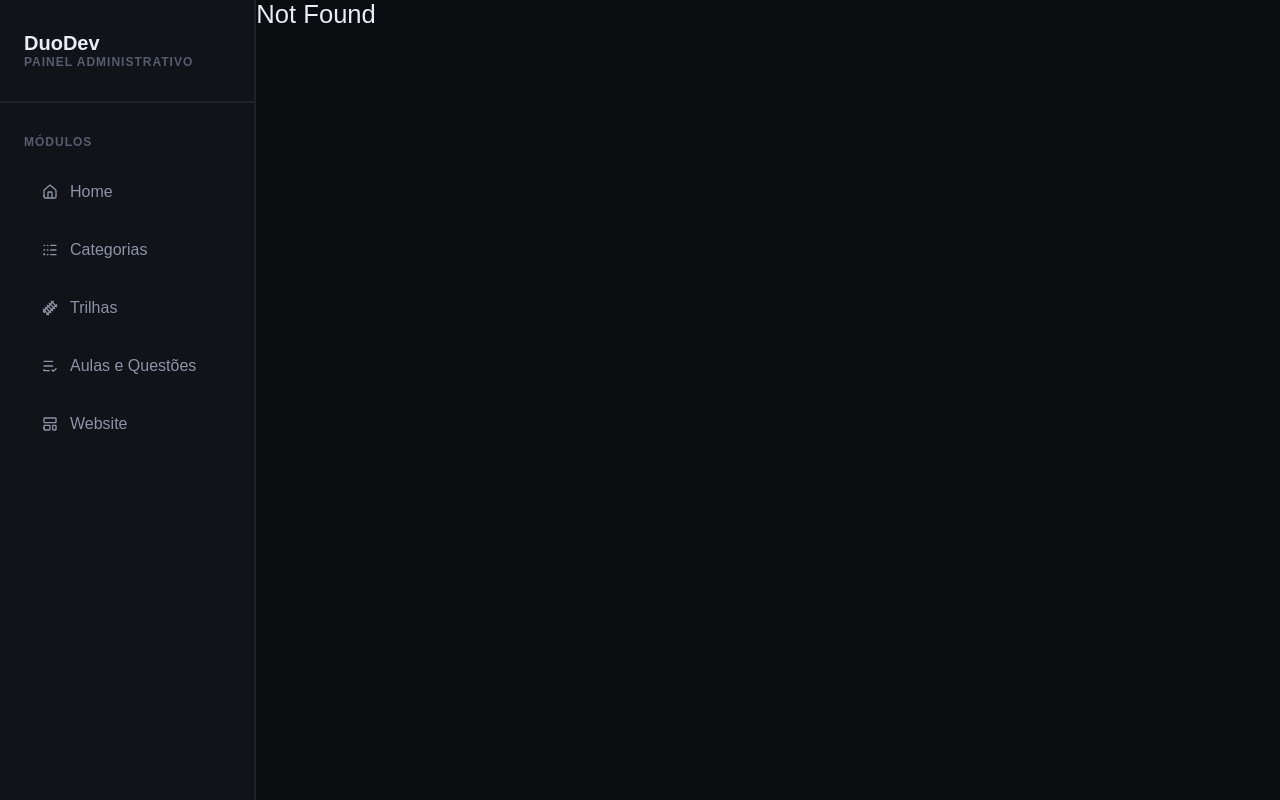
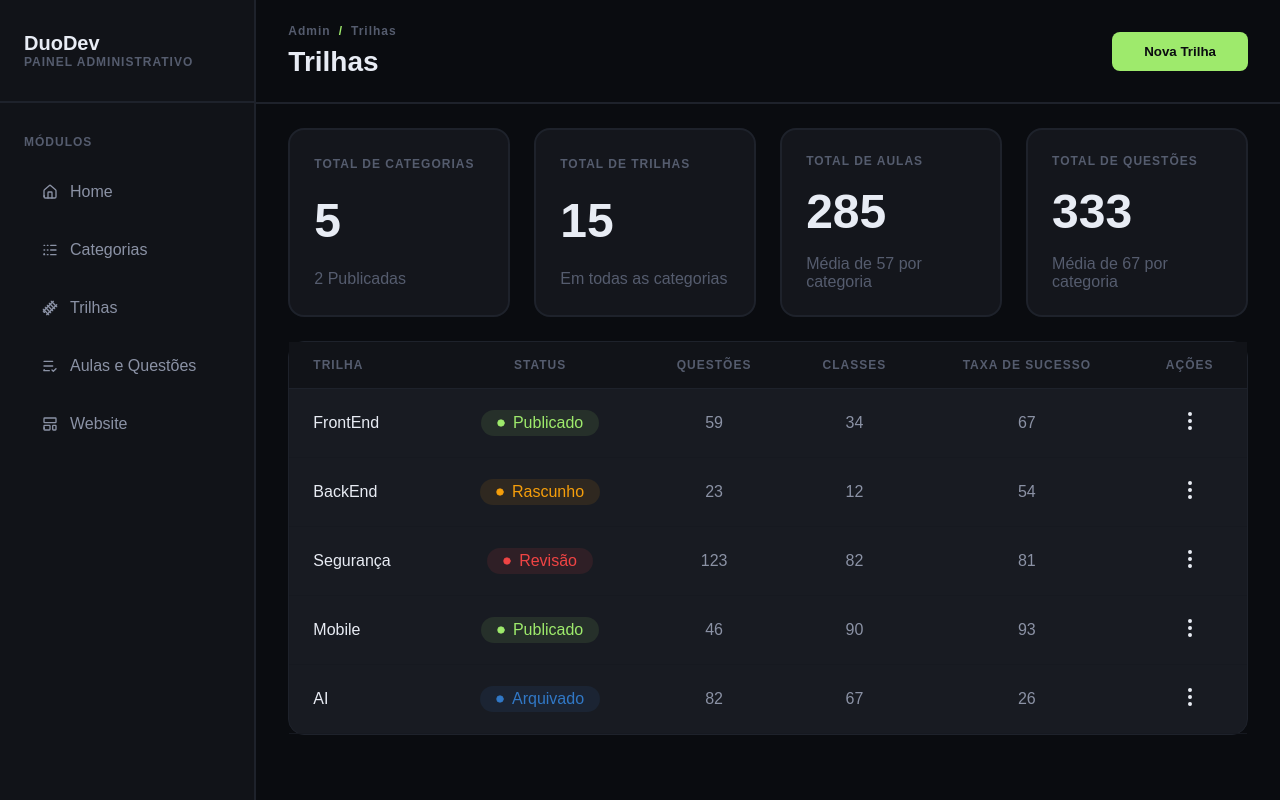
Before and after one commit to davi-job/DuoDev, a React (Vite) app in the folder apps/admin/admin-front/: page /Trilhas in a window 1280 px wide. Before the commit this address had no page. Built offline with nearby package versions, Linux system fonts and the light colour scheme.

Commit message:
FEAT: Adicionar FrontEnd do modulo de trilhas

```diff
--- a/apps/admin/admin-front/src/routeTree.gen.ts
+++ b/apps/admin/admin-front/src/routeTree.gen.ts
@@ -10,11 +10,17 @@
 
 import { Route as rootRouteImport } from './routes/__root'
 import { Route as IndexRouteImport } from './routes/index'
+import { Route as modulesTrilhasRouteImport } from './routes/(modules)/Trilhas'
 import { Route as modulesCategoriasRouteImport } from './routes/(modules)/Categorias'
 
 const IndexRoute = IndexRouteImport.update({
   id: '/',
   path: '/',
+  getParentRoute: () => rootRouteImport,
+} as any)
+const modulesTrilhasRoute = modulesTrilhasRouteImport.update({
+  id: '/(modules)/Trilhas',
+  path: '/Trilhas',
   getParentRoute: () => rootRouteImport,
 } as any)
 const modulesCategoriasRoute = modulesCategoriasRouteImport.update({
@@ -26,27 +32,31 @@ const modulesCategoriasRoute = modulesCategoriasRouteImport.update({
 export interface FileRoutesByFullPath {
   '/': typeof IndexRoute
   '/Categorias': typeof modulesCategoriasRoute
+  '/Trilhas': typeof modulesTrilhasRoute
 }
 export interface FileRoutesByTo {
   '/': typeof IndexRoute
   '/Categorias': typeof modulesCategoriasRoute
+  '/Trilhas': typeof modulesTrilhasRoute
 }
 export interface FileRoutesById {
   __root__: typeof rootRouteImport
   '/': typeof IndexRoute
   '/(modules)/Categorias': typeof modulesCategoriasRoute
+  '/(modules)/Trilhas': typeof modulesTrilhasRoute
 }
 export interface FileRouteTypes {
   fileRoutesByFullPath: FileRoutesByFullPath
-  fullPaths: '/' | '/Categorias'
+  fullPaths: '/' | '/Categorias' | '/Trilhas'
   fileRoutesByTo: FileRoutesByTo
-  to: '/' | '/Categorias'
-  id: '__root__' | '/' | '/(modules)/Categorias'
+  to: '/' | '/Categorias' | '/Trilhas'
+  id: '__root__' | '/' | '/(modules)/Categorias' | '/(modules)/Trilhas'
   fileRoutesById: FileRoutesById
 }
 export interface RootRouteChildren {
   IndexRoute: typeof IndexRoute
   modulesCategoriasRoute: typeof modulesCategoriasRoute
+  modulesTrilhasRoute: typeof modulesTrilhasRoute
 }
 
 declare module '@tanstack/react-router' {
@@ -56,6 +66,13 @@ declare module '@tanstack/react-router' {
       path: '/'
       fullPath: '/'
       preLoaderRoute: typeof IndexRouteImport
+      parentRoute: typeof rootRouteImport
+    }
+    '/(modules)/Trilhas': {
+      id: '/(modules)/Trilhas'
+      path: '/Trilhas'
+      fullPath: '/Trilhas'
+      preLoaderRoute: typeof modulesTrilhasRouteImport
       parentRoute: typeof rootRouteImport
     }
     '/(modules)/Categorias': {
@@ -71,6 +88,7 @@ declare module '@tanstack/react-router' {
 const rootRouteChildren: RootRouteChildren = {
   IndexRoute: IndexRoute,
   modulesCategoriasRoute: modulesCategoriasRoute,
+  modulesTrilhasRoute: modulesTrilhasRoute,
 }
 export const routeTree = rootRouteImport
   ._addFileChildren(rootRouteChildren)
--- /dev/null
+++ b/apps/admin/admin-front/src/routes/(modules)/Trilhas.tsx
@@ -0,0 +1,44 @@
+import { createFileRoute } from '@tanstack/react-router';
+
+import MesaDeDados from '../../components/MesaDeDados';
+import ModuleHeader from '../../components/ModuleHeader';
+import StatusPill from '../../components/StatusPill';
+
+import './Trilhas.css';
+import DataBox from '../../components/DataBox';
+
+export const Route = createFileRoute('/(modules)/Trilhas')({
+    component: Trilhas,
+});
+
+function Trilhas() {
+    return (
+        <>
+            <ModuleHeader
+                path={['Admin', 'Trilhas']}
+                title={'Trilhas'}
+                btnLabel="Nova Trilha"
+                btnOnClick={() => console.log('Nova Trilha Criada')}
+            />
+
+            <section className="data">
+                <div className="boxList">
+                    <DataBox titulo="TOTAL DE CATEGORIAS" valor="5" texto="2 Publicadas" />
+                    <DataBox titulo="TOTAL DE TRILHAS" valor="15" texto="Em todas as categorias" />
+                    <DataBox titulo="TOTAL DE AULAS" valor="285" texto="Média de 57 por categoria" />
+                    <DataBox titulo="TOTAL DE QUESTÕES" valor="333" texto="Média de 67 por categoria" />
+                </div>
+                <MesaDeDados
+                    headers={['TRILHA', 'STATUS', 'QUESTÕES', 'CLASSES', 'TAXA DE SUCESSO', 'AÇÕES']}
+                    data={[
+                        ['FrontEnd', <StatusPill cor="verde" texto="Publicado" />, 59, 34, 67],
+                        ['BackEnd', <StatusPill cor="amarelo" texto="Rascunho" />, 23, 12, 54],
+                        ['Segurança', <StatusPill cor="vermelho" texto="Revisão" />, 123, 82, 81],
+                        ['Mobile', <StatusPill cor="verde" texto="Publicado" />, 46, 90, 93],
+                        ['AI', <StatusPill cor="azul" texto="Arquivado" />, 82, 67, 26],
+                    ]}
+                />
+            </section>
+        </>
+    );
+}
```
Also changed, not shown: apps/admin/admin-front/src/routes/(modules)/Trilhas.css (added).
